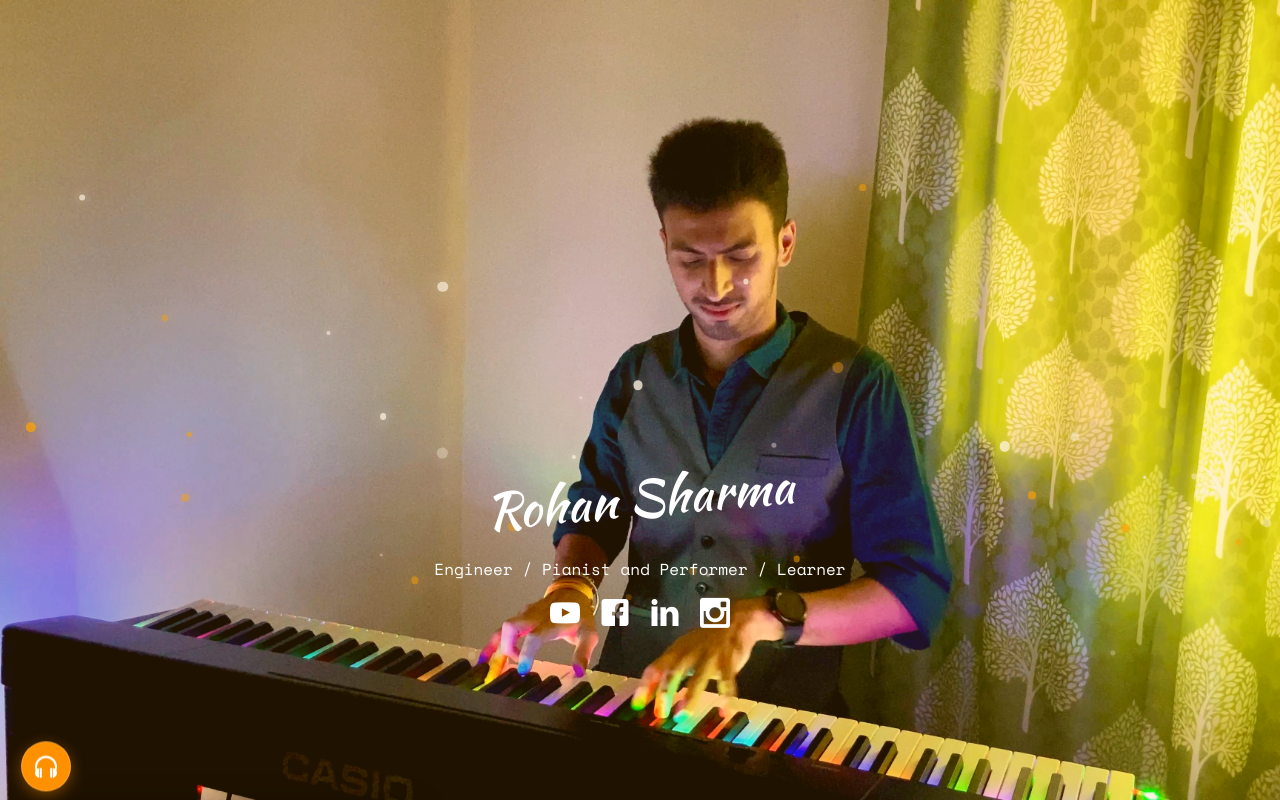
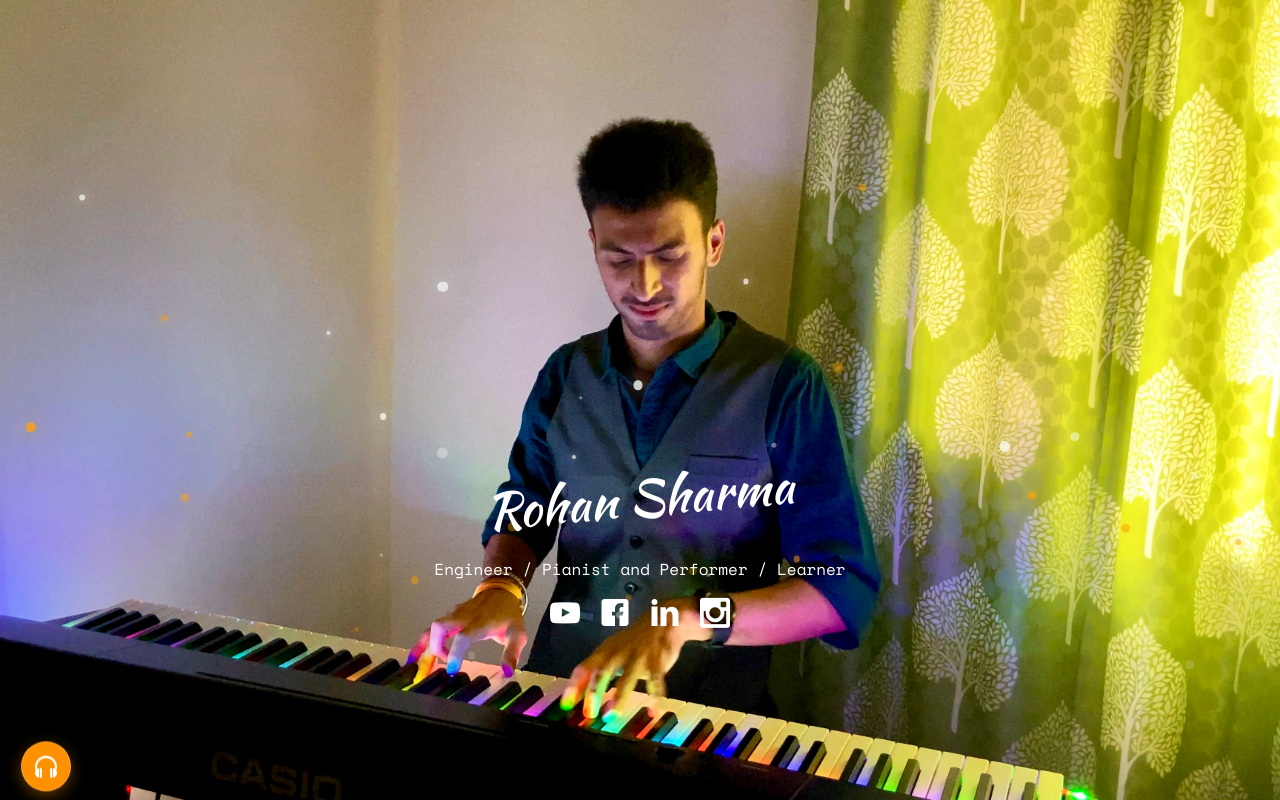
Before and after one commit to irohan4792/react-portfolio, a React (Vite) app: page / in a window 1280 px wide. Shown: the top 800 px of the page. Built offline with nearby package versions, Linux system fonts and the light colour scheme.

Commit message:
remove overlay and adjust bg

```diff
--- a/src/assets/css/style.css
+++ b/src/assets/css/style.css
@@ -126,7 +126,7 @@ figure {
 #fh5co-header .overlay,
 .fh5co-cover .overlay {
   position: absolute;
-  top: 0;
+  /* top: 0; */
   bottom: 0;
   left: 0;
   right: 0;
--- a/src/components/Layout/Header.jsx
+++ b/src/components/Layout/Header.jsx
@@ -16,7 +16,7 @@ const Header = () => {
     }, []);
 
     return (
-        <header id="fh5co-header" className="fh5co-cover js-fullheight" role="banner" style={{ backgroundImage: 'url(/images/cover_bg_4.jpg)', height: '100vh', position: 'relative', overflow: 'hidden' }} data-stellar-background-ratio="0.5">
+        <header id="fh5co-header" className="fh5co-cover js-fullheight" role="banner" style={{ backgroundImage: 'url(/images/cover_bg_4.jpg)', backgroundPosition: 'center', height: '100vh', position: 'relative', overflow: 'hidden' }} data-stellar-background-ratio="0.5">
             {/* Floating Dots Background */}
             <div style={{ position: 'absolute', top: 0, left: 0, width: '100%', height: '100%', zIndex: 1, pointerEvents: 'none' }}>
                 {dots.map((dot, i) => (
```
